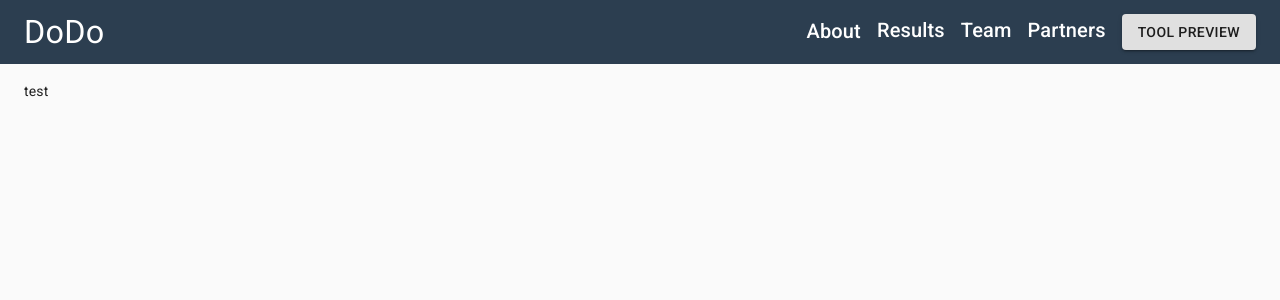
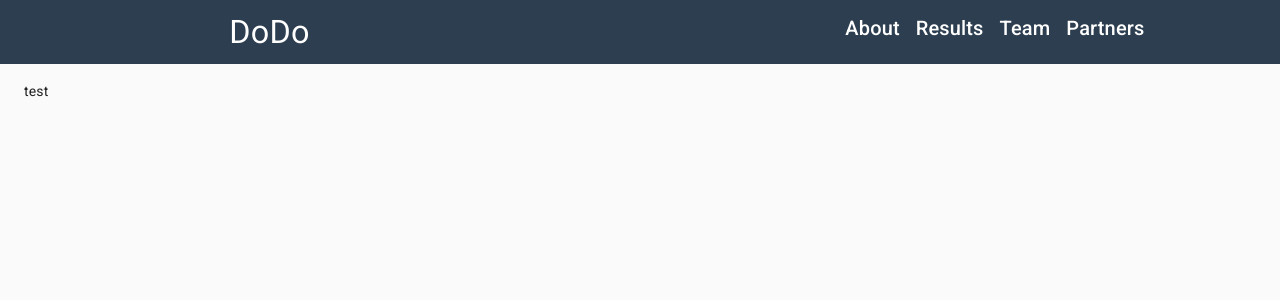
Before and after one commit to fraunhofer-iem/dodo-web, a React (Create React App) app: page / in a window 1280 px wide. Shown: the top 300 px of the page. Built offline with nearby package versions, Linux system fonts and the light colour scheme.

Commit message:
navbar spacing

```diff
--- a/src/components/navbar/Navbar.tsx
+++ b/src/components/navbar/Navbar.tsx
@@ -5,6 +5,7 @@ import Toolbar from "@material-ui/core/Toolbar";
 import Typography from "@material-ui/core/Typography";
 import Button from "@material-ui/core/Button";
 import NavbarLink, { TitleLink } from "./NavbarLink";
+import { Grid } from "@material-ui/core";
 
 const useStyles = makeStyles((theme: Theme) =>
   createStyles({
@@ -156,16 +157,23 @@ const NavBar: React.FC<Props> = (props) => {
     <div className={classes.root}>
       <AppBar position="fixed" className={classes.appBar}>
         <Toolbar>
+          <Grid container direction="row" justify="flex-end">
+            <Grid item xs={4}>
               <TitleLink>{props.titleElement.text}</TitleLink>
-          <div className={classes.flex}/>
+            </Grid>
+
+            <Grid item xs={2}></Grid>
+
+            <Grid item xs={4}>
               <Typography
                 variant="h6"
                 color="textPrimary"
                 className={classes.linkSpacing}
               >
                 {props.navElements.map(navElementToLink)}
-            <Button variant="contained">Tool Preview</Button>
               </Typography>
+            </Grid>
+          </Grid>
         </Toolbar>
       </AppBar>
     </div>
```
Lines whose indentation alone changed are shown as unchanged.
